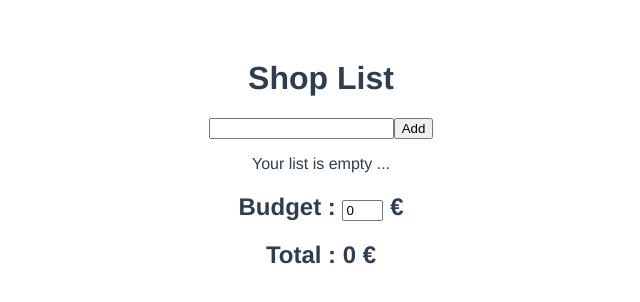
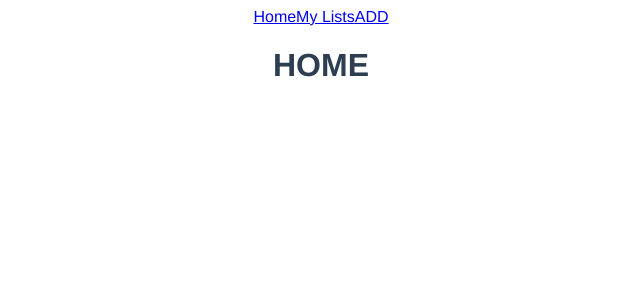
Before and after one commit to lmenard42/shoppinglist, a Vue app: page / in a window 1280 px wide. Shown: the top 302 px of the page, without its empty margins (319-959 px from the left). Built offline with nearby package versions, Linux system fonts and the light colour scheme.

Commit message:
Add routes

```diff
--- a/src/App.vue
+++ b/src/App.vue
@@ -1,17 +1,19 @@
 <template>
   <div id="app">
-    <myList></myList>
+    <div class="navbar navbar-dark bg-dark">
+      <router-link to="/" class="nav-item">Home</router-link>
+      <router-link to="/myLists" class="nav-item ml-3">My Lists</router-link>
+      <router-link to="/addlist" class="nav-item ml-3">ADD</router-link>
+    </div>
+    <router-view></router-view>
   </div>
 </template>
 
 <script>
-import myList from './components/myList.vue'
+
 
 export default {
-  name: 'app',
-  components: {
-    myList
-  }
+  name: 'app'
 }
 </script>
 
@@ -22,7 +24,10 @@ export default {
   -moz-osx-font-smoothing: grayscale;
   text-align: center;
   color: #2c3e50;
-  margin-top: 60px;
+}
+
+.navbar{
+  display: block !important;
 }
 
 @import '../node_modules/bootstrap/dist/css/bootstrap.css'
--- /dev/null
+++ b/src/components/home.vue
@@ -0,0 +1,13 @@
+<template>
+    <div class="container-fluid">
+        <h1>HOME</h1>
+    </div>
+</template>
+<script>
+export default {
+
+}
+</script>
+<style>
+
+</style>
--- a/src/components/myList.vue
+++ b/src/components/myList.vue
@@ -58,6 +58,7 @@ export default {
                 this.list.push({id: this.id ,text: this.article, checked: this.checked, prix: this.prix})
                 this.emptyList = false
                 ++this.id
+                this.article =''
             }
         },
 
--- a/src/main.js
+++ b/src/main.js
@@ -1,8 +1,16 @@
 import Vue from 'vue'
+import VueRouter from 'vue-router'
 import App from './App.vue'
+import routes from './routes'
 
 Vue.config.productionTip = false
+Vue.use(VueRouter)
+
+const router = new VueRouter({
+  routes: routes.routes
+})
 
 new Vue({
+  router,
   render: h => h(App),
 }).$mount('#app')
--- /dev/null
+++ b/src/routes.js
@@ -0,0 +1,14 @@
+import myList from './components/myList.vue'
+import myLists from './components/myLists.vue'
+import home from './components/home.vue'
+
+const routes = [
+    {path:'/', component: home},
+    {path:'/mylists', component: myLists},
+    {path:'/addlist', component: myList}
+]
+
+
+export default {
+    routes
+}
```
Also changed, not shown: src/components/myLists.vue (added, +11 -0 lines).
